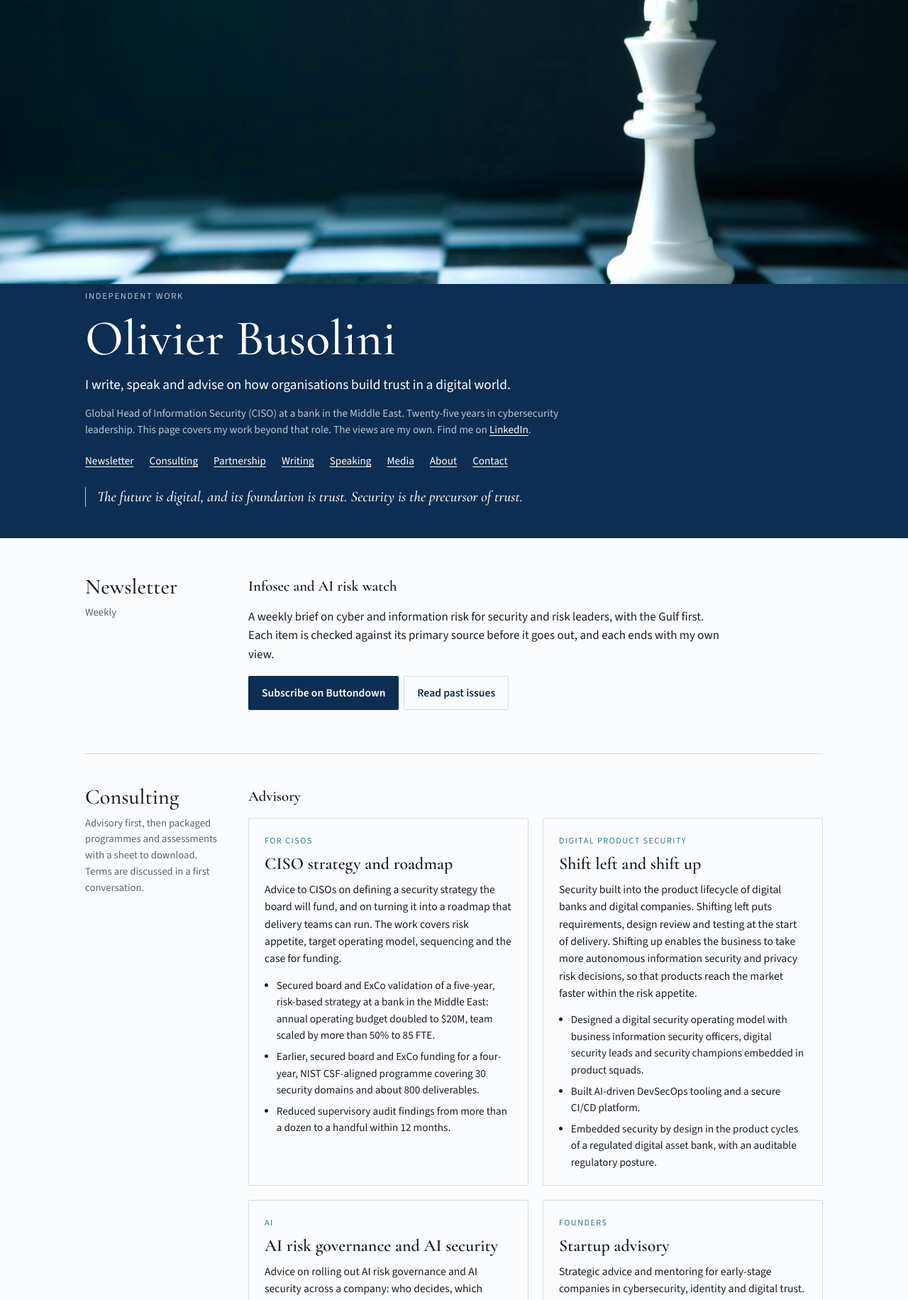
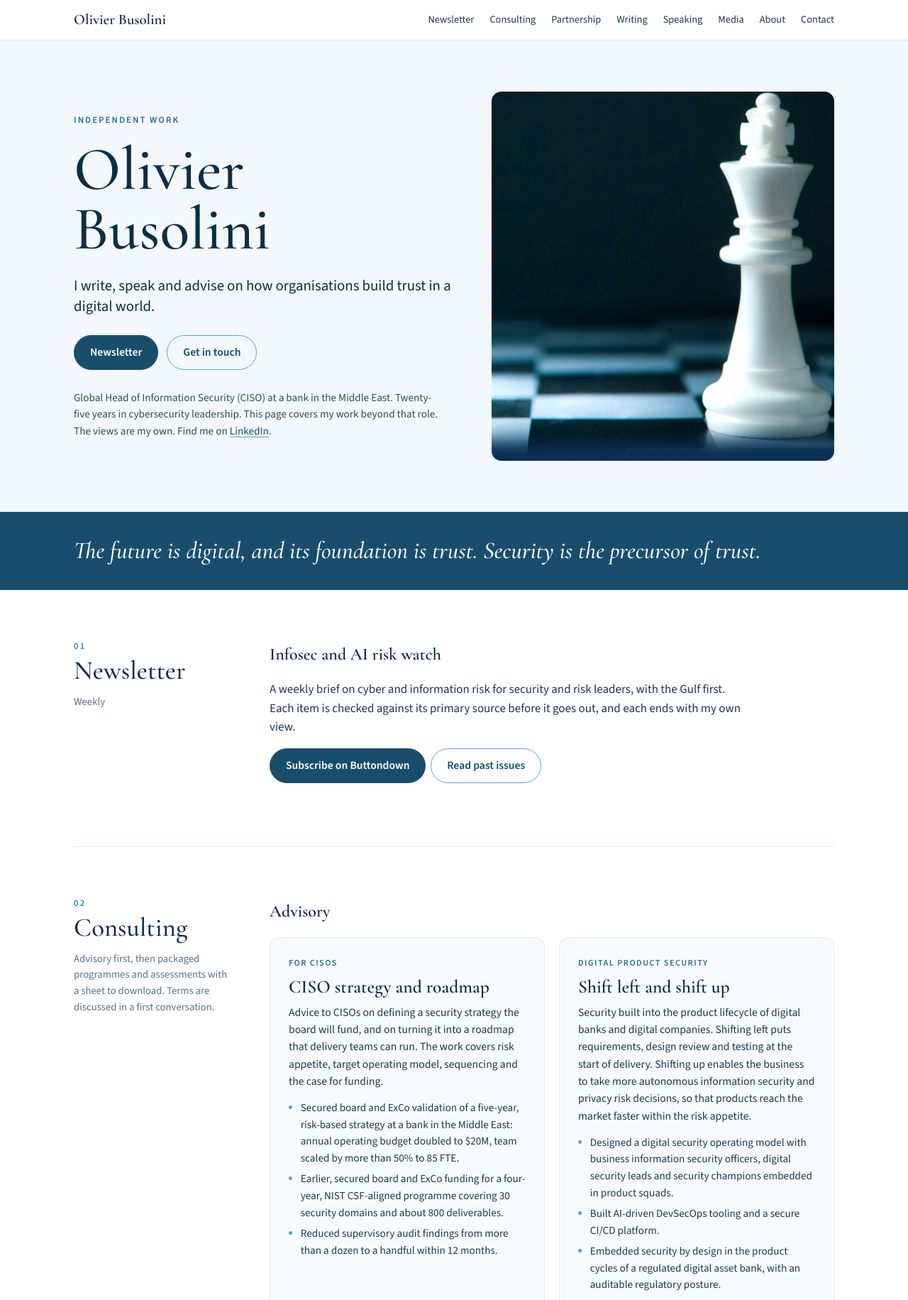
Before and after one commit to 957pwjwkj6-svg/busolini-fr, a plain HTML site: page index.html in a window 1280 px wide. Shown: the top 1831 px of the page at 71% size. Drawn offline with nearby package versions, Linux system fonts and the light colour scheme.

Commit message:
Add files via upload

```diff
--- a/index.html
+++ b/index.html
@@ -13,153 +13,87 @@
 
 <link rel="preconnect" href="https://fonts.googleapis.com">
 <link rel="preconnect" href="https://fonts.gstatic.com" crossorigin>
-<link rel="stylesheet" href="https://fonts.googleapis.com/css2?family=Cormorant+Garamond:ital,wght@0,500;0,600;1,500&family=Source+Sans+3:wght@400;600&display=swap">
+<link rel="stylesheet" href="https://fonts.googleapis.com/css2?family=Cormorant+Garamond:ital,wght@0,500;0,600;1,500&family=Source+Sans+3:wght@300;400;600;700&display=swap">
 <style>
-/* Layout: a document-style page. Section titles sit in a left margin column, content runs in the body column; both stack on a phone. */
-:root {
-  --bg: #FBFCFD;
-  --ink: #1A1D21;
-  --muted: #5A6470;
-  --rule: #D5DCE3;
-  --blue: #0B2E52;
-  --teal: #2B7A87;
-  --tint: #E8F2F4;
-  --link: #0B2E52;
-  --on-blue: #FFFFFF;
-  --on-blue-muted: #B9C7D6;
-  --font-head: "Cormorant Garamond", "Iowan Old Style", Georgia, serif;
-  --font-body: "Source Sans 3", "Segoe UI", system-ui, -apple-system, sans-serif;
-}
-@media (prefers-color-scheme: dark) {
-  :root:not([data-theme="light"]) {
-    --bg: #0B141F;
-    --ink: #E6EBF0;
-    --muted: #9AA7B5;
-    --rule: #26384A;
-    --blue: #0B2E52;
-    --teal: #6FB5C0;
-    --tint: #12222F;
-    --link: #8DB8E8;
-    color-scheme: dark;
-  }
-}
-:root[data-theme="dark"] {
-  --bg: #0B141F;
-  --ink: #E6EBF0;
-  --muted: #9AA7B5;
-  --rule: #26384A;
-  --blue: #0B2E52;
-  --teal: #6FB5C0;
-  --tint: #12222F;
-  --link: #8DB8E8;
-  color-scheme: dark;
-}
 
-* { box-sizing: border-box; }
-body {
-  background: var(--bg);
-  color: var(--ink);
-  font-family: var(--font-body);
-  font-size: 1.0625rem;
-  line-height: 1.55;
-  padding-inline: 0;
-}
-a { color: var(--link); text-underline-offset: 3px; text-decoration-thickness: 1px; }
-a:focus-visible, button:focus-visible { outline: 2px solid var(--teal); outline-offset: 3px; }
-
-/* Hero: the king photograph fades into deep blue; the name sits on that blue */
-.hero { background: var(--blue); color: var(--on-blue); }
-.hero-img { display: block; width: 100%; height: clamp(170px, 34vw, 400px); object-fit: cover; object-position: 78% 40%; }
-.hero-text { max-width: 1080px; margin-inline: auto; padding: 8px 20px 44px; display: grid; gap: 14px; }
-.eyebrow { font-size: 0.78rem; letter-spacing: 0.14em; text-transform: uppercase; color: var(--on-blue-muted); margin: 0; }
-.hero h1 { font-family: var(--font-head); font-weight: 500; font-size: clamp(2.6rem, 7vw, 4.4rem); line-height: 1.02; margin: 0; text-wrap: balance; }
-.hero .lede { font-size: 1.2rem; max-width: 36em; margin: 0; color: var(--on-blue); }
-.hero .role { font-size: 0.95rem; max-width: 44em; margin: 0; color: var(--on-blue-muted); }
-.hero .role a { color: var(--on-blue); }
-.hero nav { display: flex; flex-wrap: wrap; gap: 6px 22px; margin-top: 6px; }
-.hero nav a { color: var(--on-blue); font-size: 0.95rem; }
-.hero blockquote { font-family: var(--font-head); font-style: italic; font-weight: 500; font-size: 1.3rem; line-height: 1.35; margin: 10px 0 0; max-width: 32em; color: var(--on-blue); border-left: 1px solid var(--on-blue-muted); padding-left: 16px; }
-
-main { max-width: 1080px; margin-inline: auto; padding: 8px 20px 24px; }
-section { display: grid; grid-template-columns: minmax(0, 190px) minmax(0, 1fr); gap: 12px 40px; padding-block: 44px; border-top: 1px solid var(--rule); }
-main > section:first-child { border-top: 0; }
-h2 { font-family: var(--font-head); font-weight: 500; font-size: 1.9rem; line-height: 1.1; margin: 0; text-wrap: balance; }
-.margin-note { color: var(--muted); font-size: 0.92rem; margin: 8px 0 0; }
-.body { min-width: 0; }
-.body > p:first-child { margin-top: 0; }
-p { margin: 0 0 1em; max-width: 40em; }
-
-.btn { display: inline-block; font-weight: 600; font-size: 0.98rem; background: var(--blue); color: #fff; padding: 11px 18px; border-radius: 2px; text-decoration: none; border: 1px solid var(--blue); }
-.btn:hover { background: var(--teal); border-color: var(--teal); }
-.btn.ghost { background: transparent; color: var(--link); border-color: var(--rule); }
-.btn.ghost:hover { border-color: var(--teal); color: var(--link); background: transparent; }
-
-.cards { display: grid; grid-template-columns: repeat(auto-fit, minmax(min(100%, 260px), 1fr)); gap: 20px; }
-.card { border: 1px solid var(--rule); border-radius: 2px; padding: 22px 22px 20px; display: flex; flex-direction: column; gap: 10px; min-width: 0; }
-.cards.two { grid-template-columns: repeat(auto-fit, minmax(min(100%, 320px), 1fr)); }
-.card h3 { font-family: var(--font-head); font-weight: 600; font-size: 1.5rem; line-height: 1.12; margin: 0; }
-.card .tag { font-size: 0.76rem; letter-spacing: 0.12em; text-transform: uppercase; color: var(--teal); margin: 0; }
-.card p { font-size: 0.98rem; margin: 0; }
-.card .facts { color: var(--muted); font-size: 0.9rem; }
-.facts-list { margin: 4px 0 0; padding-left: 1.1em; font-size: 0.95rem; display: grid; gap: 6px; }
-.card .dl { margin-top: auto; padding-top: 8px; font-weight: 600; font-size: 0.95rem; }
-
-.rows { list-style: none; margin: 0; padding: 0; }
-.rows li { display: grid; grid-template-columns: 112px minmax(0, 1fr); gap: 4px 22px; padding: 12px 0; border-bottom: 1px solid var(--rule); }
-.rows li:first-child { padding-top: 0; }
-.rows .when { color: var(--muted); font-size: 0.92rem; font-variant-numeric: tabular-nums; padding-top: 2px; }
-.rows .what { min-width: 0; }
-.rows .what strong { font-weight: 600; }
-.rows .where { display: block; color: var(--muted); font-size: 0.93rem; }
-h3.group { font-family: var(--font-head); font-weight: 600; font-size: 1.3rem; margin: 34px 0 14px; }
-h3.group:first-child { margin-top: 0; }
-
-.about { display: grid; grid-template-columns: minmax(0, 260px) minmax(0, 1fr); gap: 28px 40px; align-items: start; }
-.about img { display: block; width: 100%; height: auto; border-radius: 2px; }
-.about .bio p { max-width: 38em; }
-
-.contact-line { display: flex; flex-wrap: wrap; align-items: center; gap: 12px 14px; }
-.addr { font-family: var(--font-head); font-size: 1.8rem; font-weight: 500; user-select: all; overflow-wrap: anywhere; }
-.copy { font: inherit; font-size: 0.9rem; font-weight: 600; background: transparent; color: var(--link); border: 1px solid var(--rule); border-radius: 2px; padding: 7px 14px; cursor: pointer; }
-.copy:hover { border-color: var(--teal); }
-
-footer { max-width: 1080px; margin-inline: auto; padding: 26px 20px 48px; border-top: 1px solid var(--rule); color: var(--muted); font-size: 0.88rem; display: grid; gap: 4px; }
-footer p { margin: 0; max-width: none; }
-
-@media (max-width: 760px) {
-  section { grid-template-columns: minmax(0, 1fr); padding-block: 34px; }
-  .rows li { grid-template-columns: minmax(0, 1fr); gap: 2px; }
-  .about { grid-template-columns: minmax(0, 1fr); }
-  .about img { max-width: 320px; }
-  .hero-text { padding-bottom: 36px; }
-}
-@media (prefers-reduced-motion: no-preference) {
-  .btn, .copy { transition: background-color .15s, border-color .15s; }
-}
+*{box-sizing:border-box}
+:root{--navy:#184E6C;--deep:#0C2E45;--paper:#F2F8FC;--mid:#387EA2;--sky:#5BA3C6;--pale:#9BCBE5;--mist:#DDECF6;--tile:#F8FBFD;--ink:#1B3A4E;--muted:#5B7384;--acc:#2C6E92;
+--font-body:"Source Sans 3","Segoe UI",system-ui,-apple-system,sans-serif;--font-head:"Cormorant Garamond",Georgia,serif}
+html{scroll-behavior:smooth;scroll-padding-top:72px}
+body{background:#fff;color:var(--ink);font-family:var(--font-body);font-size:1.0625rem;line-height:1.55;margin:0}
+a{color:var(--navy);text-underline-offset:3px;text-decoration-thickness:1px;text-decoration-color:var(--sky)}
+a:hover{color:var(--mid)}
+a:focus-visible,button:focus-visible{outline:2px solid var(--mid);outline-offset:3px}
+p{margin:0 0 1em;max-width:40em}
+.top{position:sticky;top:0;z-index:10;background:rgba(255,255,255,.9);backdrop-filter:blur(14px);-webkit-backdrop-filter:blur(14px);border-bottom:1px solid var(--mist)}
+.top-in{max-width:1120px;margin:auto;padding:0 24px;height:56px;display:flex;align-items:center;justify-content:space-between;gap:20px}
+.top .name{font-family:var(--font-head);font-weight:600;font-size:1.3rem;color:var(--deep);text-decoration:none;white-space:nowrap}
+.top nav{display:flex;gap:4px 22px;flex-wrap:wrap;justify-content:flex-end}
+.top nav a{color:var(--ink);text-decoration:none;font-size:.9rem}
+.top nav a:hover{color:var(--mid)}
+.hero{background:var(--paper)}
+.hero-in{max-width:1120px;margin:auto;padding:72px 24px 72px;display:grid;grid-template-columns:minmax(0,1.05fr) minmax(0,.95fr);gap:56px;align-items:center}
+.eyebrow{font-size:.8rem;letter-spacing:.16em;text-transform:uppercase;color:var(--acc);font-weight:600;margin:0 0 18px}
+.hero h1{font-family:var(--font-head);font-weight:500;font-size:clamp(3rem,7vw,5.4rem);line-height:.98;color:var(--deep);margin:0 0 22px}
+.hero .lede{font-size:1.3rem;line-height:1.4;color:var(--deep);margin:0 0 26px;max-width:26em}
+.hero .cta{display:flex;gap:12px;flex-wrap:wrap;margin:0 0 28px;max-width:none}
+.hero .role{color:#2F4E63;font-size:.95rem;margin:0;max-width:34em}
+.hero-img{display:block;width:100%;height:clamp(300px,42vw,520px);object-fit:cover;object-position:70% 40%;border-radius:14px;box-shadow:none}
+.quote{background:var(--navy);color:#fff;margin:0}
+.quote p{max-width:1120px;margin:auto;padding:34px 24px;font-family:var(--font-head);font-style:italic;font-weight:500;font-size:clamp(1.5rem,3vw,2.1rem);line-height:1.25}
+.btn{display:inline-block;font-weight:600;font-size:.98rem;background:var(--navy);color:#fff;padding:11px 22px;border-radius:999px;text-decoration:none;border:1px solid var(--navy)}
+.btn:hover{background:var(--mid);border-color:var(--mid);color:#fff}
+.btn.ghost{background:transparent;color:var(--navy);border-color:var(--sky)}
+.btn.ghost:hover{background:#fff;color:var(--navy);border-color:var(--navy)}
+main{max-width:1120px;margin:0 auto;padding:0 24px 20px;counter-reset:sec}
+section{display:grid;grid-template-columns:minmax(0,220px) minmax(0,1fr);gap:16px 56px;padding-block:72px;border-top:1px solid var(--mist);counter-increment:sec}
+main>section:first-child{border-top:0}
+h2{font-family:var(--font-head);font-weight:500;font-size:2.3rem;line-height:1.05;color:var(--deep);margin:0}
+h2::before{content:"0" counter(sec);display:block;font-family:var(--font-body);font-weight:600;font-size:.8rem;letter-spacing:.16em;color:var(--mid);margin-bottom:10px}
+.margin-note{color:var(--muted);font-size:.92rem;margin:12px 0 0}
+.body{min-width:0}
+h3.group{font-family:var(--font-head);font-weight:600;font-size:1.5rem;color:var(--deep);margin:44px 0 18px}
+h3.group:first-child{margin-top:0}
+.cards{display:grid;grid-template-columns:repeat(2,minmax(0,1fr));gap:20px}
+.card{background:var(--tile);border:1px solid var(--mist);border-radius:14px;padding:26px 26px 22px;display:flex;flex-direction:column;gap:10px;min-width:0}
+.card h3{font-family:var(--font-head);font-weight:600;font-size:1.6rem;line-height:1.1;color:var(--deep);margin:0}
+.card .tag{font-size:.76rem;letter-spacing:.12em;text-transform:uppercase;color:var(--acc);margin:0;font-weight:600}
+.card p{font-size:.98rem;margin:0}
+.card .facts{color:var(--muted);font-size:.9rem}
+.facts-list{margin:4px 0 0;padding-left:1.1em;font-size:.95rem;display:grid;gap:6px}
+.facts-list li::marker{color:var(--sky)}
+.card .dl{margin-top:auto;padding-top:8px;font-weight:600;font-size:.95rem}
+.rows{list-style:none;margin:0;padding:0}
+.rows li{display:grid;grid-template-columns:112px minmax(0,1fr);gap:4px 22px;padding:14px 0;border-bottom:1px solid var(--mist)}
+.rows li:first-child{padding-top:0}
+.rows .when{color:var(--acc);font-size:.92rem;font-variant-numeric:tabular-nums;padding-top:2px}
+.rows .what strong{font-weight:600;color:var(--deep)}
+.rows .where{display:block;color:var(--muted);font-size:.93rem}
+.about{display:grid;grid-template-columns:minmax(0,260px) minmax(0,1fr);gap:28px 40px;align-items:start}
+.about img{display:block;width:100%;height:auto;border-radius:14px}
+.about .bio p{max-width:38em}
+.contact-line{display:flex;flex-wrap:wrap;align-items:center;gap:12px 14px}
+.addr{font-family:var(--font-head);font-size:2rem;font-weight:500;color:var(--deep);user-select:all;overflow-wrap:anywhere}
+.copy{font:inherit;font-size:.9rem;font-weight:600;background:transparent;color:var(--navy);border:1px solid var(--sky);border-radius:999px;padding:8px 16px;cursor:pointer}
+.copy:hover{border-color:var(--navy)}
+footer{max-width:1120px;margin:0 auto;padding:28px 24px 56px;border-top:1px solid var(--mist);color:var(--muted);font-size:.88rem;display:grid;gap:4px}
+footer p{margin:0;max-width:none}
+@media(max-width:860px){.top nav{display:none}.hero-in{grid-template-columns:minmax(0,1fr);gap:36px;padding:40px 24px 48px}.hero-img{order:-1;height:260px}section{grid-template-columns:minmax(0,1fr);padding-block:48px}.cards{grid-template-columns:minmax(0,1fr)}.rows li{grid-template-columns:minmax(0,1fr);gap:2px}.about{grid-template-columns:minmax(0,1fr)}.about img{max-width:320px}}
 </style>
 
 </head>
 <body>
-<header class="hero">
-  <img class="hero-img" src="king.jpg" alt="A white chess king standing on a chessboard against a dark background">
-  <div class="hero-text">
-    <p class="eyebrow">Independent work</p>
-    <h1>Olivier Busolini</h1>
-    <p class="lede">I write, speak and advise on how organisations build trust in a digital world.</p>
-    <p class="role">Global Head of Information Security (CISO) at a bank in the Middle East. Twenty-five years in cybersecurity leadership. This page covers my work beyond that role. The views are my own. Find me on <a href="https://www.linkedin.com/in/olivierbusolini" target="_blank" rel="noopener">LinkedIn</a>.</p>
-    <nav aria-label="Sections">
-      <a href="#newsletter">Newsletter</a>
-      <a href="#consulting">Consulting</a>
-      <a href="#partnership">Partnership</a>
-      <a href="#writing">Writing</a>
-      <a href="#speaking">Speaking</a>
-      <a href="#media">Media</a>
-      <a href="#about">About</a>
-      <a href="#contact">Contact</a>
-    </nav>
-    <blockquote>The future is digital, and its foundation is trust. Security is the precursor of trust.</blockquote>
-  </div>
-</header>
+<div class="top"><div class="top-in"><a class="name" href="#">Olivier Busolini</a>
+<nav aria-label="Sections"><a href="#newsletter">Newsletter</a><a href="#consulting">Consulting</a><a href="#partnership">Partnership</a><a href="#writing">Writing</a><a href="#speaking">Speaking</a><a href="#media">Media</a><a href="#about">About</a><a href="#contact">Contact</a></nav></div></div>
+<header class="hero"><div class="hero-in">
+<div><p class="eyebrow">Independent work</p>
+<h1>Olivier Busolini</h1>
+<p class="lede">I write, speak and advise on how organisations build trust in a digital world.</p>
+<p class="cta"><a class="btn" href="#newsletter">Newsletter</a><a class="btn ghost" href="#contact">Get in touch</a></p>
+<p class="role">Global Head of Information Security (CISO) at a bank in the Middle East. Twenty-five years in cybersecurity leadership. This page covers my work beyond that role. The views are my own. Find me on <a href="https://www.linkedin.com/in/olivierbusolini" target="_blank" rel="noopener">LinkedIn</a>.</p></div>
+<img class="hero-img" src="king.jpg" alt="A white chess king standing on a chessboard against a dark background">
+</div></header>
+<div class="quote"><p>The future is digital, and its foundation is trust. Security is the precursor of trust.</p></div>
 
 <main>
 
```
